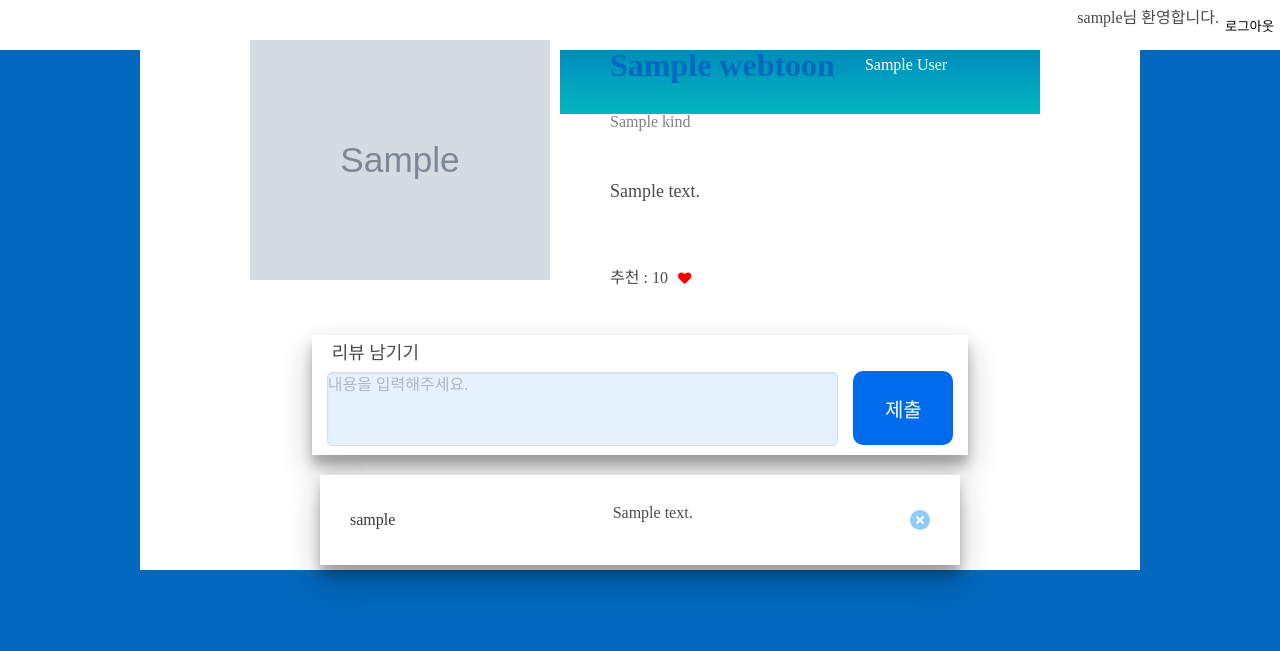
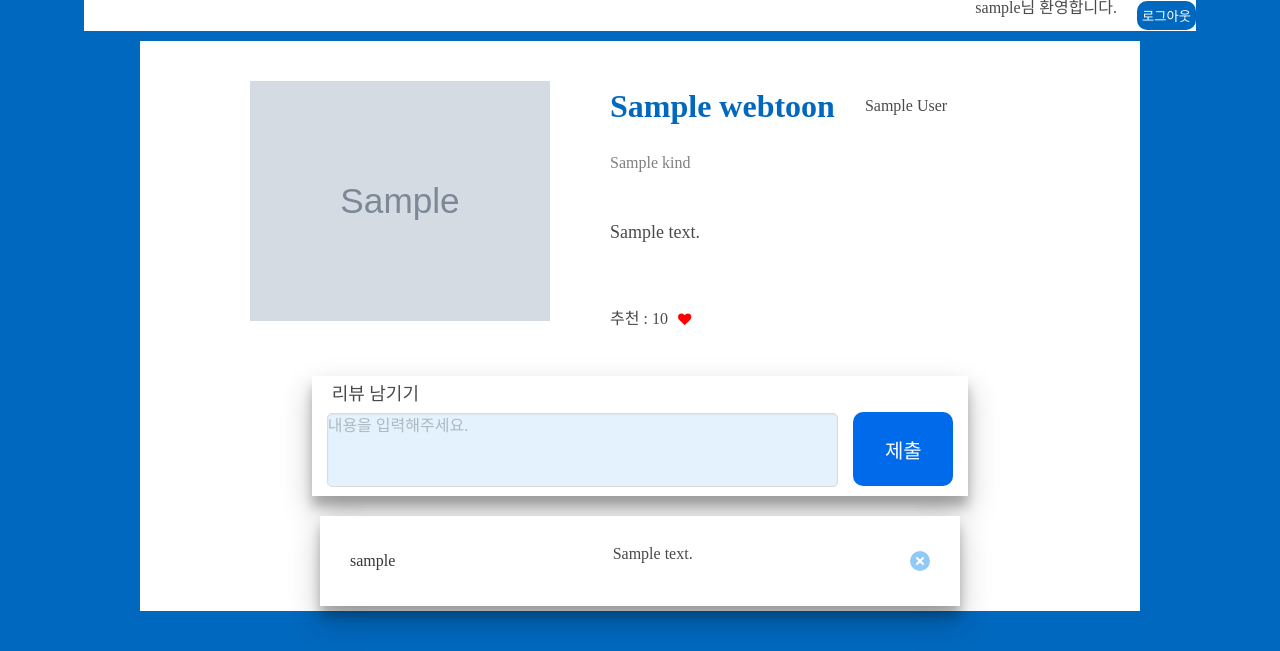
Before and after one commit to Jihyun85/team18_otv, a Flask app: template templates/detail.html in a window 1280 px wide. Shown: the top 651 px of the page. Run offline with Flask 2, Linux system fonts and the light colour scheme; the template is opened without the code that fills it: most values are stand-ins (such as "Sample title", 1, 10 or a date in 2020); grey boxes marked "Sample" are stand-in pictures; some libraries are stand-ins or nearby versions.

Commit message:
타이틀_중복수정_및_상세페이지_로그아웃_CSS_기능추가

```diff
--- a/static/css/detail.css
+++ b/static/css/detail.css
@@ -8,17 +8,6 @@
     padding: 0 20px;
 }
 
-.main-header {
-    position: fixed;
-    top: 0;
-    left: 0;
-    display: flex;
-    justify-content: flex-end;
-    align-items: center;
-    width: 100%;
-    height: 50px;
-    background-color: white;
-}
 
 .main-header .my-info {
     display: flex;
--- a/static/css/main.css
+++ b/static/css/main.css
@@ -38,7 +38,7 @@ body {
 
 
 
-.title-box {
+.title-box-main {
     display: flex;
     flex-direction: column;
     align-content: center;
--- a/templates/detail.html
+++ b/templates/detail.html
@@ -13,13 +13,21 @@
     <script src="https://ajax.googleapis.com/ajax/libs/jquery/3.4.1/jquery.min.js"></script>
     <script src="https://cdnjs.cloudflare.com/ajax/libs/jquery-cookie/1.4.1/jquery.cookie.js"></script>
 
+    <script>
+        function sign_out() {
+            $.removeCookie('mytoken', {path: '/'});
+            alert('로그아웃!')
+            window.location.href = '/login'
+        }
+    </script>
+
 </head>
 <body>
 
     <div class="container">
         <div class="main-header">
         <p class="my-info">{{ user_info['nickname'] }}님 환영합니다.</p>
-        <button onclick="sign_out()" type="button">로그아웃</button>
+        <button onclick="sign_out()" type="button" class="logout-btn">로그아웃</button>
     </div>
 
 <div class="wrap">
--- a/templates/index.html
+++ b/templates/index.html
@@ -39,7 +39,7 @@
         <button onclick="sign_out()" type="button" class='logout-btn'>로그아웃</button>
     </div>
 
-    <div class="title-box">
+    <div class="title-box-main">
         <h1 class="title-text">
             오툰뷰
         </h1>
```
